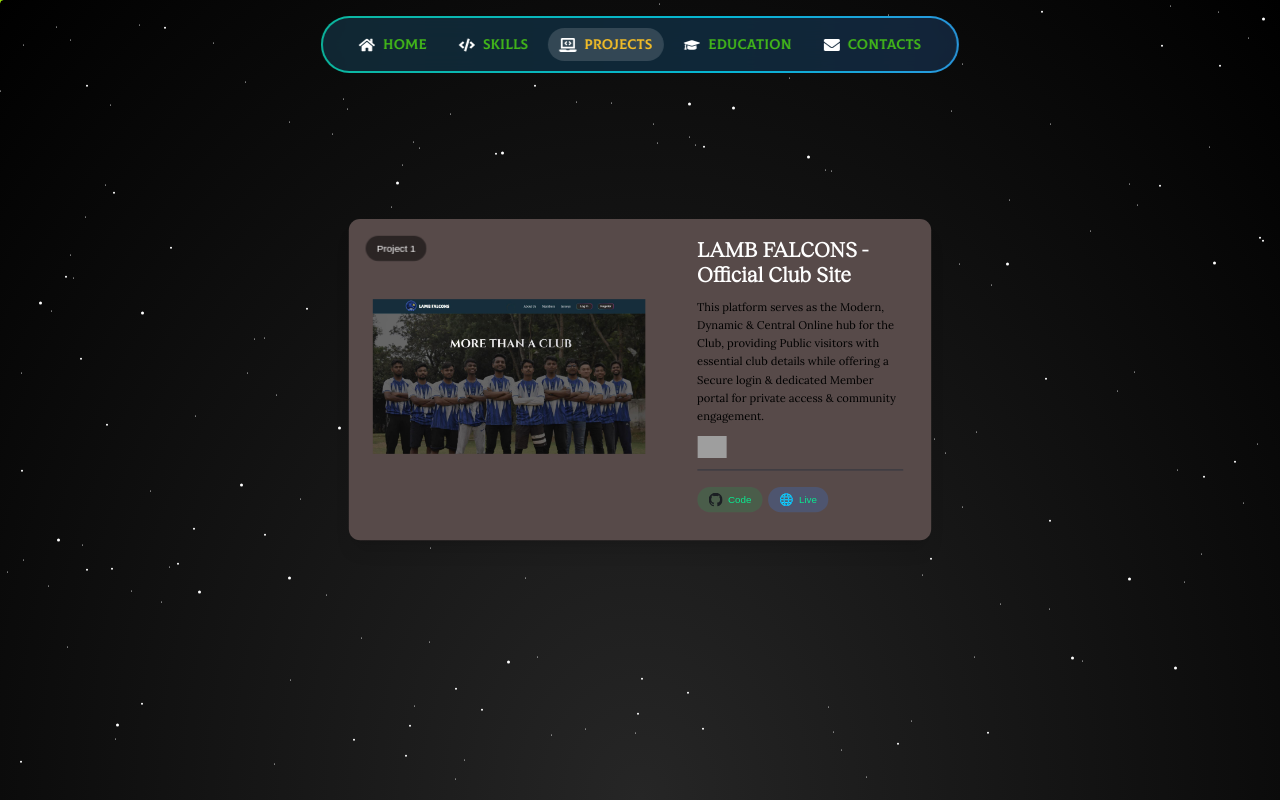
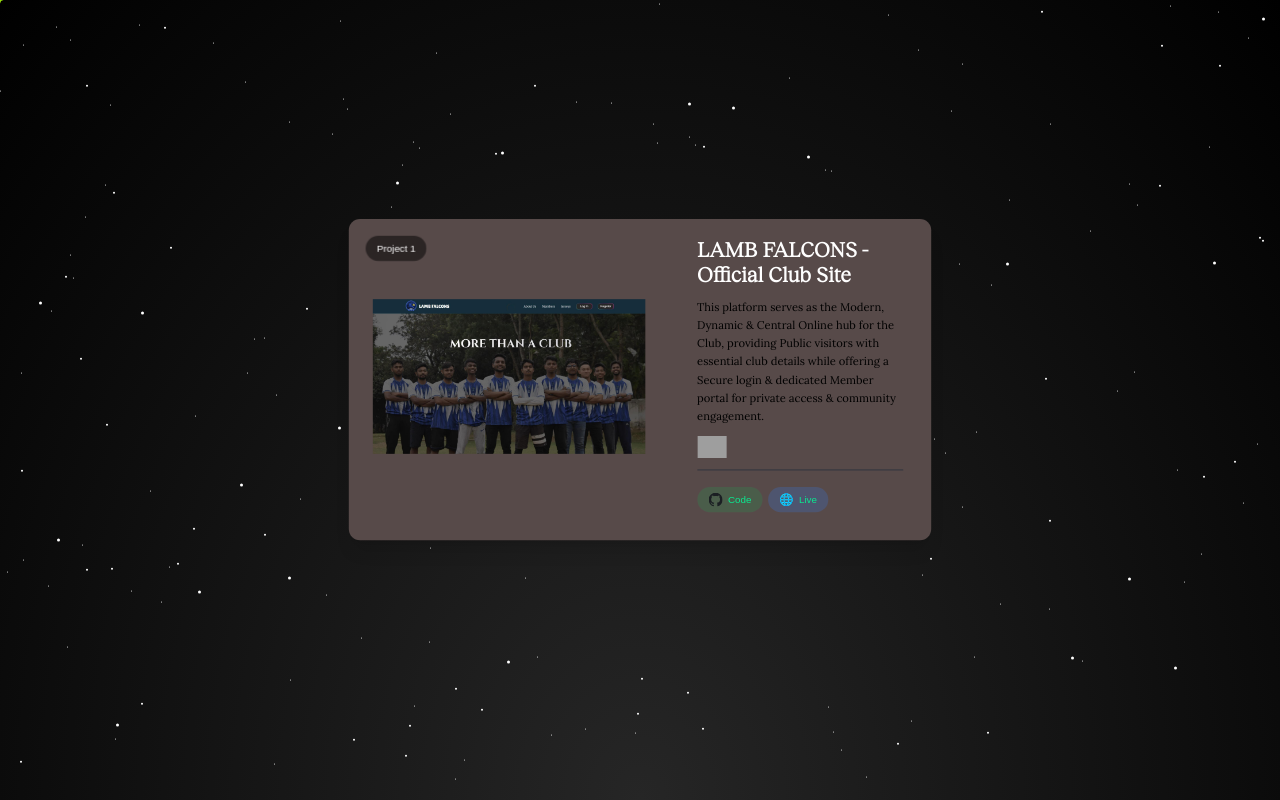
Before and after one commit to uzicodes/utsho-heaven-chowdhury, a Next.js app: page /projects in a window 1280 px wide. Shown: the top 800 px of the page. Built offline with nearby package versions, Linux system fonts and the light colour scheme; grey boxes are pictures that could not be loaded.

Commit message:
refactor: removed Navbar component from multiple pages and update links to use hash routing (single page)

```diff
--- a/src/app/Navbar.tsx
+++ b/src/app/Navbar.tsx
@@ -15,10 +15,12 @@
 import './Navbar.css';
 
 const Navbar = () => {
-  const pathname = usePathname();
+  // const pathname = usePathname();
   const [isMenuOpen, setIsMenuOpen] = useState(false);
+  const [activeLink, setActiveLink] = useState('home');
 
   // Determine active link based on current pathname
+  /*
   const getActiveLink = () => {
     if (pathname === '/') return 'home';
     if (pathname === '/skills') return 'skills';
@@ -29,6 +31,7 @@
   };
 
   const activeLink = getActiveLink();
+  */
 
   useEffect(() => {
     const handleResize = () => {
@@ -41,11 +44,11 @@
   }, []);
 
   const navLinks = [
-    { id: "home", icon: FaHome, text: "Home", href: "/" },
-  { id: "skills", icon: FaCode, text: "Skills", href: "/skills" },
-  { id: "project", icon: FaLaptopCode, text: "Projects", href: "/projects" },
-  { id: "education", icon: FaGraduationCap, text: "Education", href: "/education" },
-  { id: "contacts", icon: FaEnvelope, text: "Contacts", href: "/contacts" },
+    { id: "home", icon: FaHome, text: "Home", href: "#home" },
+  { id: "skills", icon: FaCode, text: "Skills", href: "#skills" },
+  { id: "project", icon: FaLaptopCode, text: "Projects", href: "#projects" },
+  { id: "education", icon: FaGraduationCap, text: "Education", href: "#education" },
+  { id: "contacts", icon: FaEnvelope, text: "Contacts", href: "#contacts" },
   ];
 
   return (
@@ -73,6 +76,7 @@
                     href={href}
                     onClick={() => {
                       setIsMenuOpen(false);
+                      setActiveLink(id);
                     }}
                   >
                     <div className={`navbar-link ${activeLink === id ? 'navbar-link-active' : ''}`}>
--- a/src/app/contacts/page.tsx
+++ b/src/app/contacts/page.tsx
@@ -3,7 +3,6 @@
 import * as React from "react";
 import dynamic from "next/dynamic";
 const Form = dynamic(() => import("./Form"), { ssr: false });
-import Navbar from "../Navbar";
 import Head from "next/head";
 import { MapPin } from "lucide-react";
 import { motion, Variants } from "framer-motion";
@@ -98,7 +97,6 @@
 
       {/* Content Layer */}
       <div className="relative z-10">
-        <Navbar />
         {/* Main Content */}
         <main className="pt-20 lg:pt-[0rem] bg-transparent text-white min-h-screen">
           <section className="hero min-h-screen flex items-center relative px-4 sm:px-6 lg:px-8">
--- a/src/app/education/page.tsx
+++ b/src/app/education/page.tsx
@@ -1,6 +1,5 @@
 "use client";
 
-import Navbar from '../Navbar';
 import { useState } from "react";
 import {
     Award,
@@ -399,7 +398,6 @@
         <div className="relative min-h-screen bg-transparent">
             {/* Content with Navbar */}
             <div className="relative z-10">
-                <Navbar />
                 <EducationSection />
             </div>
         </div>
--- a/src/app/globals.css
+++ b/src/app/globals.css
@@ -113,4 +113,7 @@
   color: var(--foreground);
   font-family: Arial, Helvetica, sans-serif;
   cursor: none;
+  overflow-x: hidden;
 }
+
+html { scroll-behavior: smooth; }
--- a/src/app/page.tsx
+++ b/src/app/page.tsx
@@ -7,6 +7,11 @@
 import { FlipWords } from './components/flip-words';
 import BookshelfSection from './BookshelfSection';
 import { motion, Variants } from 'framer-motion';
+import About from './about/about';
+import SkillsPage from './skills/page';
+import Projects from './projects/page';
+import Education from './education/page';
+import Contact from './contacts/page';
 
 export default function Home() {
   const words = [
@@ -44,10 +49,11 @@
         <link href="https://fonts.googleapis.com/css2?family=Paytone+One&display=swap" rel="stylesheet" />
       </Head>
 
-      <div className="relative min-h-screen text-white overflow-hidden bg-transparent">
+      <div className="relative min-h-screen text-white bg-transparent">
         <Navbar />
 
         <main className="min-h-screen relative z-10 pt-32">
+          <section id="home">
           {/* Hero Section */}
           <div className="container mx-auto px-6 lg:px-8">
             <div className="flex min-h-[65vh] items-center">
@@ -292,7 +298,9 @@
               )}
             </div>
           </div>
+          </section>
 
+          <section id="about">
           {/* Section - About Me (Scroll Reveal Animation) */}
           <motion.div
             initial={{ opacity: 0, y: 50 }}
@@ -302,9 +310,26 @@
             className="container mx-auto px-6 lg:px-8 mt-20"
           >
             <BookshelfSection />
-            {require('./about/about').default()}
+            <About />
             <div style={{ height: '2rem', width: '100%' }} />
           </motion.div>
+          </section>
+
+          <section id="skills">
+            <SkillsPage />
+          </section>
+
+          <section id="projects">
+            <Projects />
+          </section>
+
+          <section id="education">
+            <Education />
+          </section>
+
+          <section id="contacts">
+            <Contact />
+          </section>
         </main>
       </div>
     </>
--- a/src/app/projects/page.tsx
+++ b/src/app/projects/page.tsx
@@ -4,7 +4,6 @@
 import { useTransform, motion, useScroll, MotionValue } from "framer-motion";
 import { useRef, useEffect } from "react";
 import * as React from "react";
-import Navbar from "../Navbar";
 
 interface Project {
   title: string;
@@ -142,10 +141,9 @@
   return (
     <div className="bg-transparent relative min-h-screen">
       <div className="relative z-10">
-        <Navbar />
         <ReactLenis root>
-          <main className="bg-transparent relative z-10 min-h-screen pt-12" ref={container}>
-            <section className="text-white w-full bg-transparent">
+          <div className="bg-transparent relative z-10 min-h-screen pt-12" ref={container}>
+            <div className="text-white w-full bg-transparent">
               {projects.map((project: Project, i: number) => {
                 const targetScale: number = 1 - (projects.length - i) * 0.05;
                 return (
@@ -166,8 +164,8 @@
                   />
                 );
               })}
-            </section>
-          </main>
+            </div>
+          </div>
         </ReactLenis>
       </div>
     </div>
--- a/src/app/skills/page.tsx
+++ b/src/app/skills/page.tsx
@@ -1,7 +1,6 @@
 "use client";
 import React from "react";
 
-import Navbar from '@/app/Navbar';
 import { Card, CardContent } from "@/app/components/card";
 import dynamic from "next/dynamic";
 import { motion, Variants } from "framer-motion";
@@ -222,7 +221,6 @@
 const SkillsPage = () => (
   <div className="relative min-h-screen text-white overflow-hidden bg-transparent">
     <div className="relative z-10">
-      <Navbar />
       <SkillsSection />
     </div>
   </div>
```
